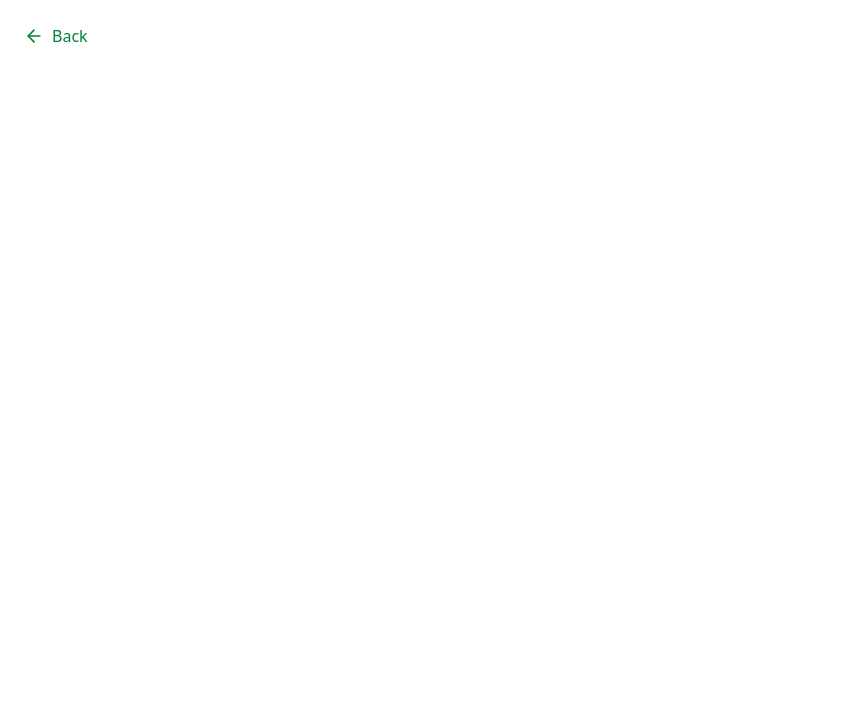
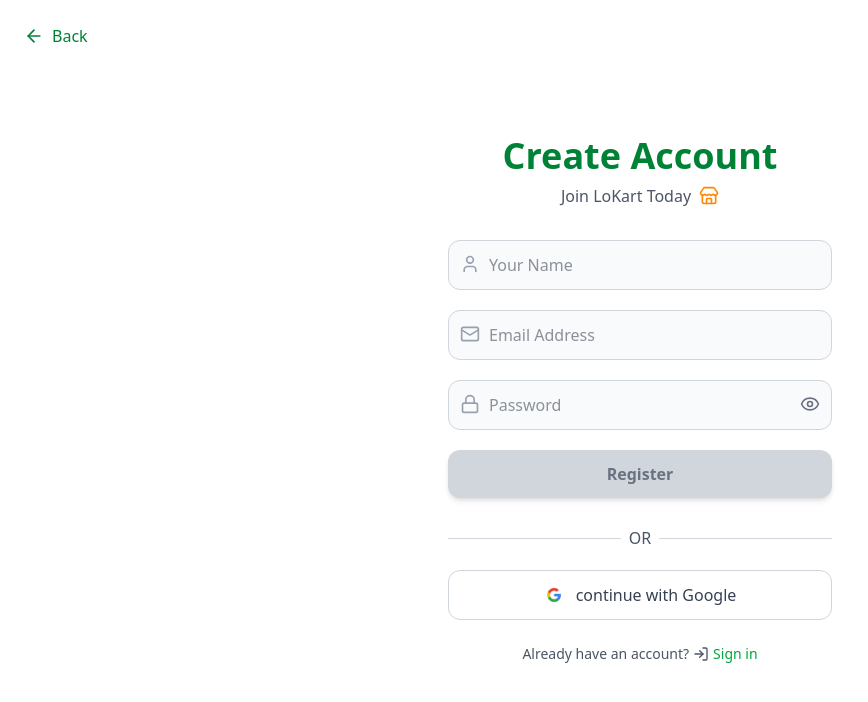
Before and after one commit to Abhrajit-04/LocalMart, a Next.js app: page /register in a window 1280 px wide. Both pictures are taken after a click on the button "Get Started". Shown: the top 702 px of the page, without its empty margins (0-868 px from the left). Built offline with nearby package versions, Linux system fonts and the light colour scheme.

Commit message:
Added login page

```diff
--- a/src/app/globals.css
+++ b/src/app/globals.css
@@ -1 +1,12 @@
 @import "tailwindcss";
+
+/* Hide default browser password reveal icon */
+input[type="password"]::-ms-reveal,
+input[type="password"]::-ms-clear {
+  display: none;
+}
+
+input[type="password"]::-webkit-credentials-auto-fill-button,
+input[type="password"]::-webkit-textfield-decoration-container {
+  display: none !important;
+}
--- a/src/app/register/page.tsx
+++ b/src/app/register/page.tsx
@@ -4,12 +4,14 @@
 import React, { useState } from 'react'
 
 function Register() {
-    const[step,setStep] = useState(1)
+  const [step, setStep] = useState(1)
+
   return (
     <div>
-        {step === 1 ? <Welcome nextStep={setStep}/> : <RegisterForm previousStep={function (s: Number): void {
-              throw new Error('Function not implemented.')
-          } } />}
+      {step === 1
+        ? <Welcome nextStep={setStep}/>
+        : <RegisterForm previousStep={setStep} />
+      }
     </div>
   )
 }
--- a/src/components/RegisterForm.tsx
+++ b/src/components/RegisterForm.tsx
@@ -1,16 +1,155 @@
-import { ArrowLeft} from 'lucide-react'
-import React from 'react'
-type propType={
-  previousStep:(s:Number)=>void
+import { ArrowLeft, Store, User, Mail, Lock, EyeOff, Eye, LogIn, Loader2 } from 'lucide-react'
+import React, { useState } from 'react'
+import { motion } from "framer-motion"
+import Image from 'next/image'
+import googleImage from"@/assets/google.png"
+import axios from 'axios'
+import {FormEvent} from "react"
+
+type propType = {
+  previousStep: (s: number) => void
 }
-function RegisterForm({previousStep}:propType) {
+
+function RegisterForm({ previousStep }: propType) {
+  const [name, setName] =useState("")
+  const [email, setEmail] =useState("")
+  const [password, setPassword] =useState("")
+  const [showPassword, setShowPassword] = useState(false)
+  const [loading, setLoading] = useState(false)
+  const handleRegister=async (e:React.FormEvent) => {
+    e.preventDefault()
+    setLoading(true)
+    try{
+        const result=await axios.post("/api/auth/register",{name,email,password})
+        console.log(result.data)
+        setLoading(false)
+    } catch(error){
+        console.log(error)
+        setLoading(false)
+    }
+  }
   return (
-    <div
-    className='flex flex-cool items-center justify-center min-h-screen px-6 py-10 bg-white relative'>
-      <div className='absolute top-6 left-6 flex items-center gap-2 text-green-700 hover:text-green-800 transition-colors cursor-pointer'>
+    <div className='flex flex-col items-center justify-center min-h-screen px-6 py-10 bg-white relative'>
+
+      {/* Back Button */}
+      <div
+        onClick={() => previousStep(1)}
+        className='absolute top-6 left-6 flex items-center gap-2 text-green-700 hover:text-green-800 transition-colors cursor-pointer'
+      >
         <ArrowLeft className='w-5 h-5'/>
         <span className='font-medium'>Back</span>
       </div>
+
+      {/* Heading */}
+      <motion.h1
+        initial={{ y: -10, opacity: 0 }}
+        animate={{ y: 0, opacity: 1 }}
+        transition={{ duration: 0.6 }}
+        className='text-4xl font-extrabold text-green-700 mb-2'
+      >
+        Create Account
+      </motion.h1>
+
+      <p className='text-gray-600 mb-8 flex items-center gap-2'>
+        Join LoKart Today <Store className='w-5 h-5 text-orange-400'/>
+      </p>
+
+      {/* Form */}
+      <motion.form
+          onSubmit={handleRegister}
+        initial={{ opacity: 0 }}
+        animate={{ opacity: 1 }}
+        transition={{ duration: 0.6, delay: 0.3 }}
+        className='flex flex-col gap-5 w-full max-w-sm'
+      >
+
+        {/* Name */}
+        <div className='relative'>
+          <User className='absolute left-3 top-3.5 w-5 h-5 text-gray-400'/>
+          <input
+            type="text"
+            placeholder='Your Name'
+            className='w-full border border-gray-300 rounded-xl py-3 pl-10 pr-4
+            text-gray-800 bg-gray-50 focus:ring-2 focus:ring-green-500 focus:outline-none'
+            onChange={(e) => setName(e.target.value)}
+            value={name}
+          />
+        </div>
+
+        {/* Email */}
+        <div className='relative'>
+          <Mail className='absolute left-3 top-3.5 w-5 h-5 text-gray-400'/>
+          <input
+            type="email"
+            placeholder='Email Address'
+            className='w-full border border-gray-300 rounded-xl py-3 pl-10 pr-4
+            text-gray-800 bg-gray-50 focus:ring-2 focus:ring-green-500 focus:outline-none'
+            onChange={(e) => setEmail(e.target.value)}
+            value={email}
+          />
+        </div>
+
+        {/* Password */}
+        <div className='relative'>
+          <Lock className='absolute left-3 top-3.5 w-5 h-5 text-gray-400'/>
+        <input
+           type={showPassword ? "text" : "password"}
+           placeholder='Password'
+            className='w-full border border-gray-300 rounded-xl py-3 pl-10 pr-10
+               text-gray-800 bg-gray-50 focus:ring-2 focus:ring-green-500 focus:outline-none appearance-none'
+           onChange={(e) => setPassword(e.target.value)}
+           value={password}
+  />
+          {
+    showPassword ? (
+      <EyeOff
+        className='absolute right-3 top-3.5 w-5 h-5 text-gray-500 cursor-pointer'
+        onClick={() => setShowPassword(false)}
+      />
+    ) : (
+      <Eye
+        className='absolute right-3 top-3.5 w-5 h-5 text-gray-500 cursor-pointer'
+        onClick={() => setShowPassword(true)}
+      />
+    )
+  }
+        </div>
+     {
+(() => {
+  const formValidation = name !== "" && email !== "" && password !== "";
+
+  return (
+    <button
+      disabled={!formValidation || loading}
+      className={`w-full font-semibold py-3 rounded-xl transition-all duration-200 shadow-md inline-flex items-center justify-center gap-2 ${
+        formValidation
+          ? "bg-green-600 hover:bg-green-700 text-white"
+          : "bg-gray-300 text-gray-500 cursor-not-allowed"
+      }`}
+    >
+      {loading?<Loader2 className='w-5 h-5 animate-spin'/>:" Register"}
+
+    </button>
+  );
+})()}
+
+<div className='flex items-center gap-2 justify-center mt-2 text-gray-600'>
+  <span className='flex-1 h-px bg-gray-300'></span>
+  OR
+  <span className='flex-1 h-px bg-gray-300'></span>
+</div>
+
+<button className='w-full flex items-center justify-center gap-3 border border-gray-300 hover:bg-gray-50 py-3 rounded-xl text-gray-700 font-medium transition-all duartion-200'>
+  <Image src={googleImage} width={20} height={20} alt='google'/>
+  continue with Google
+</button>
+
+    </motion.form>
+
+    <p className='cursor-pointer text-gray-600 mt-6 text-sm flex items-center gap-1'>
+      Already have an account? <LogIn className='w-4 h-4'/> <span className='text-green-600'>Sign in</span>
+    </p>
+
     </div>
   )
 }
```
Also changed, not shown: src/assets/google.png (added).
